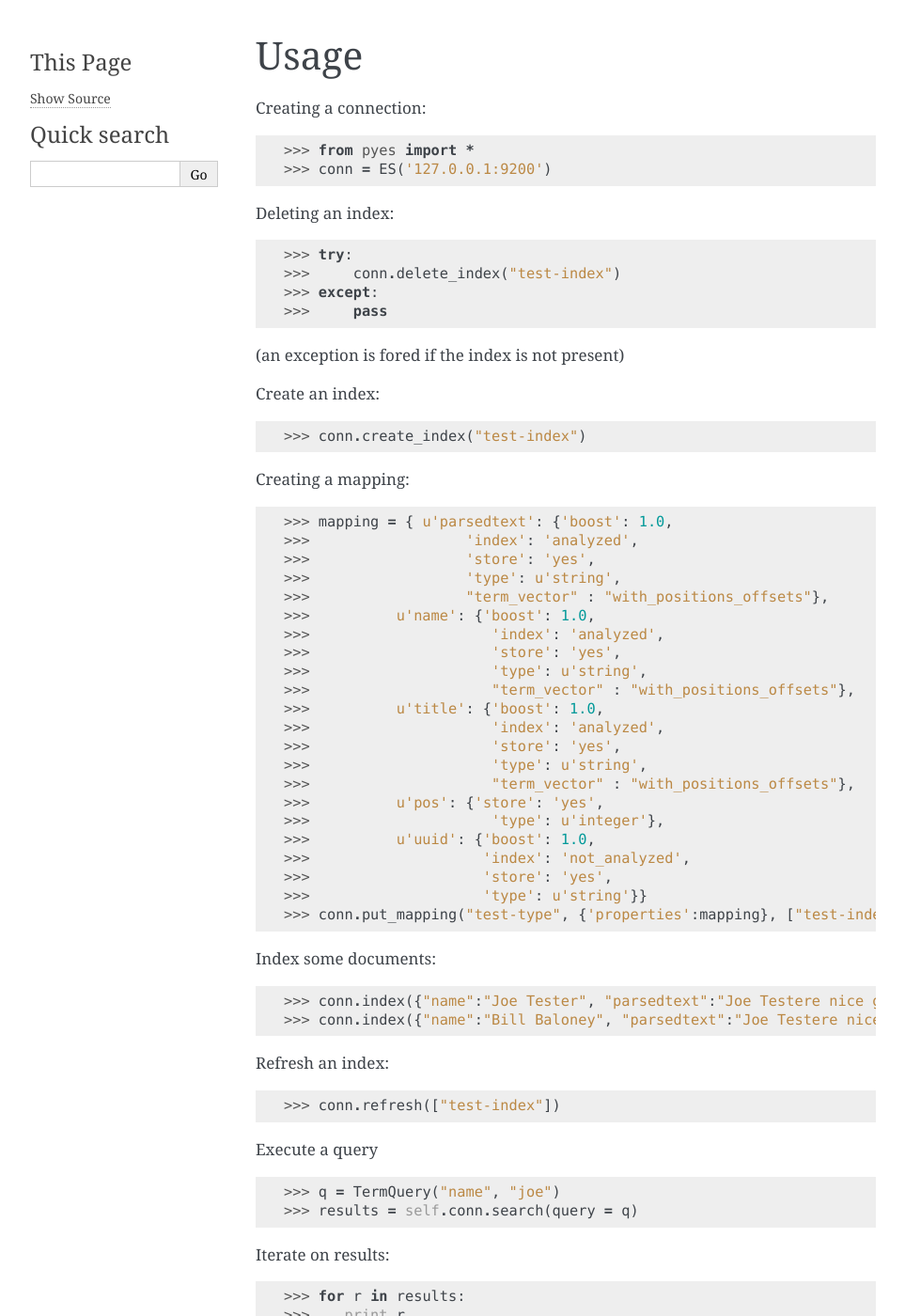
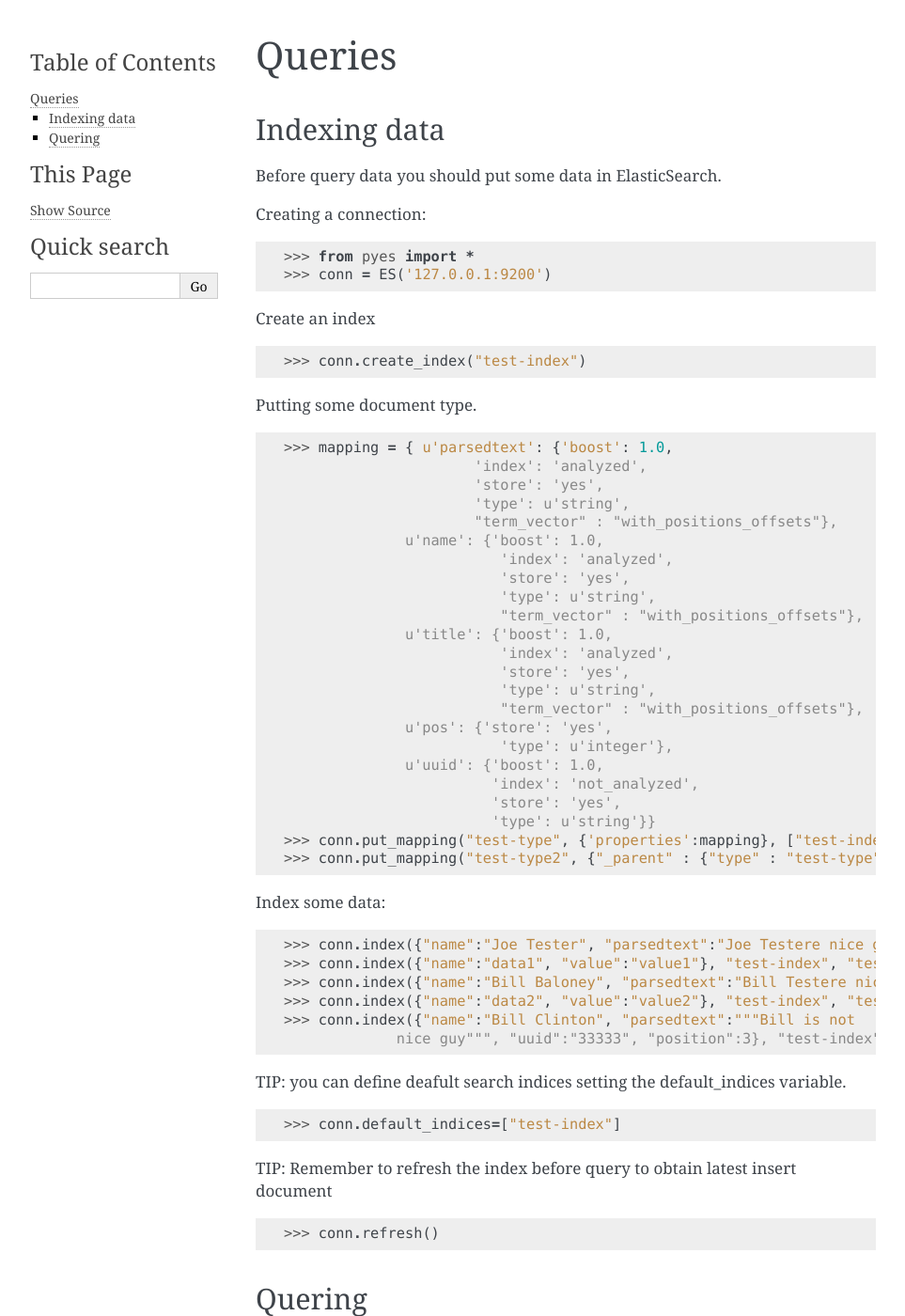
Before and after one commit to aparo/pyes, a Sphinx documentation site: the page built from docs/manual/queries.rst, in a window 1280 px wide and 1400 px high. Shown: the whole window at 94% size, without its empty margins (148-1111 px from the left). Built offline with Sphinx 7.4.7, drawn with Linux system fonts in a browser that asks for light colours; pages that are not in the unit, such as notebooks, are missing from menus; some of the changed text lies outside the part shown.

```diff
--- a/docs/index.rst
+++ b/docs/index.rst
@@ -7,7 +7,10 @@ Contents:
 .. toctree::
     :maxdepth: 2
 
-	manual/index
+    manual/installation
+    manual/usage
+    manual/connections
+    manual/queries
     faq
     references/index
     changelog
--- a/docs/manual/queries.rst
+++ b/docs/manual/queries.rst
@@ -1,5 +1,10 @@
-Usage
-=====
+Queries
+=======
+
+Indexing data
+-------------
+
+Before query data you should put some data in ElasticSearch.
 
 Creating a connection:
 
@@ -8,62 +13,81 @@ Creating a connection:
     >>> from pyes import *
     >>> conn = ES('127.0.0.1:9200')
 
-Deleting an index:
+
+Create an index
 
 .. code-block:: python
 
-    >>> try:
-    >>>     conn.delete_index("test-index")
-    >>> except:
-    >>>     pass
+   >>> conn.create_index("test-index")
 
-(an exception is fored if the index is not present)
 
-Create an index:
+Putting some document type.
 
 .. code-block:: python
 
-    >>> conn.create_index("test-index")
+   >>> mapping = { u'parsedtext': {'boost': 1.0,
+                         'index': 'analyzed',
+                         'store': 'yes',
+                         'type': u'string',
+                         "term_vector" : "with_positions_offsets"},
+                 u'name': {'boost': 1.0,
+                            'index': 'analyzed',
+                            'store': 'yes',
+                            'type': u'string',
+                            "term_vector" : "with_positions_offsets"},
+                 u'title': {'boost': 1.0,
+                            'index': 'analyzed',
+                            'store': 'yes',
+                            'type': u'string',
+                            "term_vector" : "with_positions_offsets"},
+                 u'pos': {'store': 'yes',
+                            'type': u'integer'},
+                 u'uuid': {'boost': 1.0,
+                           'index': 'not_analyzed',
+                           'store': 'yes',
+                           'type': u'string'}}
+   >>> conn.put_mapping("test-type", {'properties':mapping}, ["test-index"])
+   >>> conn.put_mapping("test-type2", {"_parent" : {"type" : "test-type"}}, ["test-index"])
 
-Creating a mapping:
+Index some data:
 
 .. code-block:: python
 
-    >>> mapping = { u'parsedtext': {'boost': 1.0,
-    >>>                  'index': 'analyzed',
-    >>>                  'store': 'yes',
-    >>>                  'type': u'string',
-    >>>                  "term_vector" : "with_positions_offsets"},
-    >>>          u'name': {'boost': 1.0,
-    >>>                     'index': 'analyzed',
-    >>>                     'store': 'yes',
-    >>>                     'type': u'string',
-    >>>                     "term_vector" : "with_positions_offsets"},
-    >>>          u'title': {'boost': 1.0,
-    >>>                     'index': 'analyzed',
-    >>>                     'store': 'yes',
-    >>>                     'type': u'string',
-    >>>                     "term_vector" : "with_positions_offsets"},
-    >>>          u'pos': {'store': 'yes',
-    >>>                     'type': u'integer'},
-    >>>          u'uuid': {'boost': 1.0,
-    >>>                    'index': 'not_analyzed',
-    >>>                    'store': 'yes',
-    >>>                    'type': u'string'}}
-    >>> conn.put_mapping("test-type", {'properties':mapping}, ["test-index"])
+   >>> conn.index({"name":"Joe Tester", "parsedtext":"Joe Testere nice guy", "uuid":"11111", "position":1}, "test-index", "test-type", 1)
+   >>> conn.index({"name":"data1", "value":"value1"}, "test-index", "test-type2", 1, parent=1)
+   >>> conn.index({"name":"Bill Baloney", "parsedtext":"Bill Testere nice guy", "uuid":"22222", "position":2}, "test-index", "test-type", 2)
+   >>> conn.index({"name":"data2", "value":"value2"}, "test-index", "test-type2", 2, parent=2)
+   >>> conn.index({"name":"Bill Clinton", "parsedtext":"""Bill is not
+                nice guy""", "uuid":"33333", "position":3}, "test-index", "test-type", 3)
 
-Index some documents:
+TIP: you can define deafult search indices setting the default_indices variable.
 
 .. code-block:: python
 
-    >>> conn.index({"name":"Joe Tester", "parsedtext":"Joe Testere nice guy", "uuid":"11111", "position":1}, "test-index", "test-type", 1)
-    >>> conn.index({"name":"Bill Baloney", "parsedtext":"Joe Testere nice guy", "uuid":"22222", "position":2}, "test-index", "test-type", 2)
+   >>> conn.default_indices=["test-index"]
 
-Refresh an index:
+TIP: Remember to refresh the index before query to obtain latest insert document
 
 .. code-block:: python
 
-    >>> conn.refresh(["test-index"])
+   >>> conn.refresh()
+
+
+Quering
+-------
+
+You can query ES with :
+
+    - a Query object or derivated
+
+    - a Search object or derivated
+
+    - a dict
+
+    - a json string
+
+A Query wrapped in a Search it's the more safe and simple way.
+
 
 Execute a query
 
```
Also changed, not shown: README.rst (+0 -104 lines), docs/manual/usage.rst (+82 -0 lines), 2 other files.
